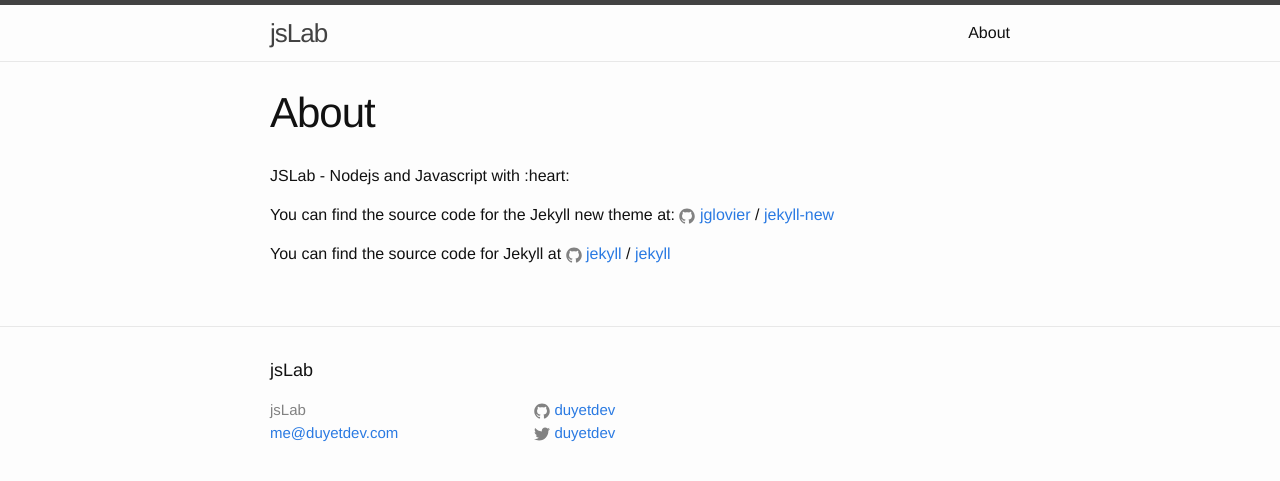
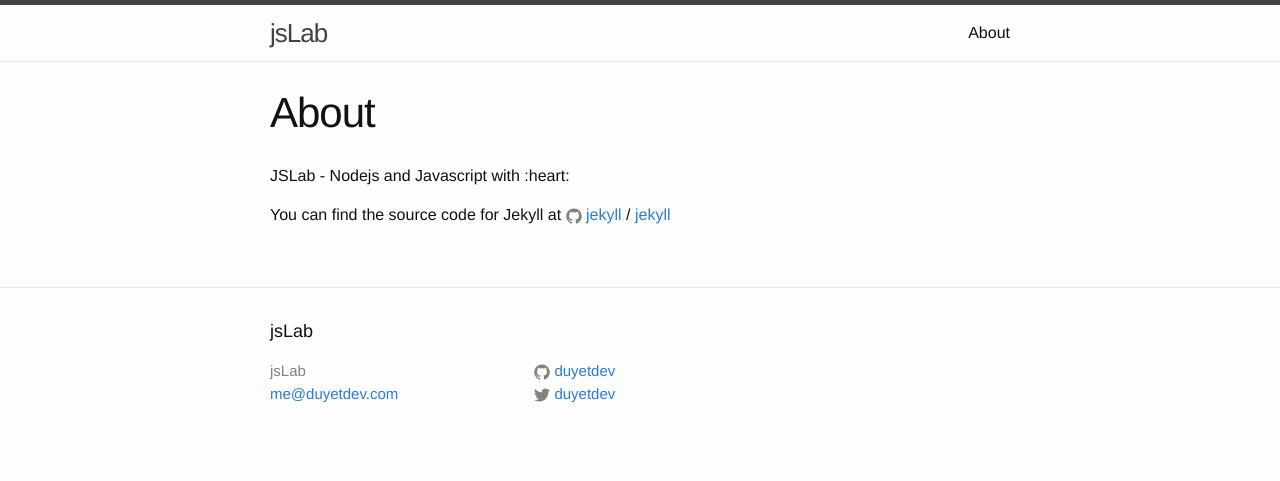
Before and after one commit to duyet/blog.jslab.xyz, a Jekyll site: the page built from about.md, in a window 1280 px wide. Shown: the top 481 px of the page. Built offline with Jekyll 4.4.1, drawn with Linux system fonts in a browser that asks for light colours.

Commit message:
Update about.md

```diff
--- a/about.md
+++ b/about.md
@@ -6,10 +6,6 @@
 
 JSLab - Nodejs and Javascript with :heart:
 
-You can find the source code for the Jekyll new theme at:
-{% include icon-github.html username="jglovier" %} /
-[jekyll-new](https://github.com/jglovier/jekyll-new)
-
 You can find the source code for Jekyll at
 {% include icon-github.html username="jekyll" %} /
 [jekyll](https://github.com/jekyll/jekyll)
```
